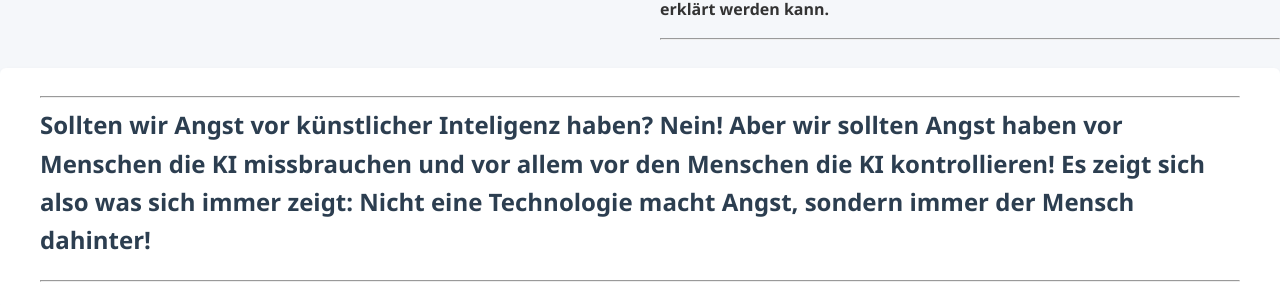
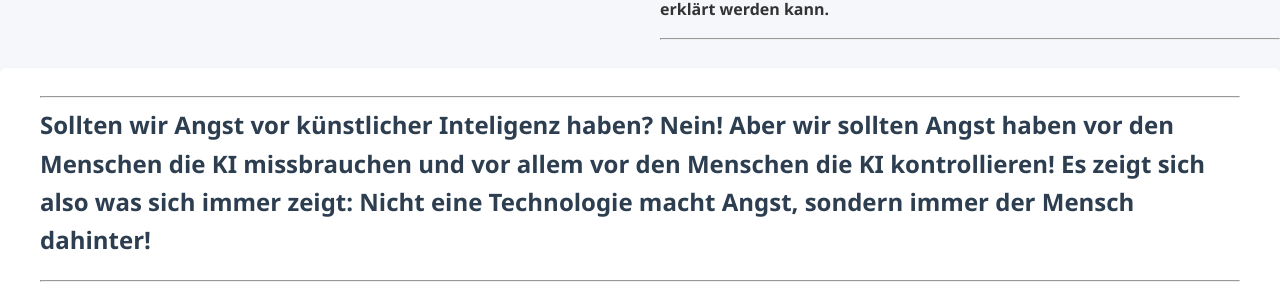
Before and after one commit to TheGermanTruth/TheGermanTruth, a Jekyll site: the page built from kiai.md, in a window 1280 px wide and 900 px high, scrolled down 7315 px. Shown: the part 570-875 px from the top of the window. Built offline with Jekyll 4.4.1, drawn with Linux system fonts in a browser that asks for light colours.

Commit message:
Update kiai.md

```diff
--- a/kiai.md
+++ b/kiai.md
@@ -479,7 +479,7 @@ Bewusstsein ist die Fähigkeit eines Wesens, subjektive Erfahrungen zu machen, s
 
 ---
 
-## Sollten wir Angst vor künstlicher Inteligenz haben? **Nein!** Aber wir sollten Angst haben vor Menschen die KI missbrauchen und vor allem vor den Menschen die KI kontrollieren! Es zeigt sich also was sich **immer** zeigt: Nicht eine Technologie macht Angst, sondern **immer** der Mensch dahinter!
+## Sollten wir Angst vor künstlicher Inteligenz haben? **Nein!** Aber wir sollten Angst haben vor den Menschen die KI missbrauchen und vor allem vor den Menschen die KI kontrollieren! Es zeigt sich also was sich **immer** zeigt: Nicht eine Technologie macht Angst, sondern **immer der Mensch dahinter!**
 
 ---
 
```
